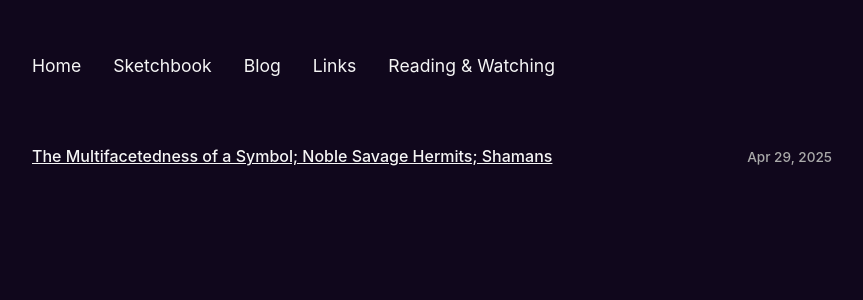
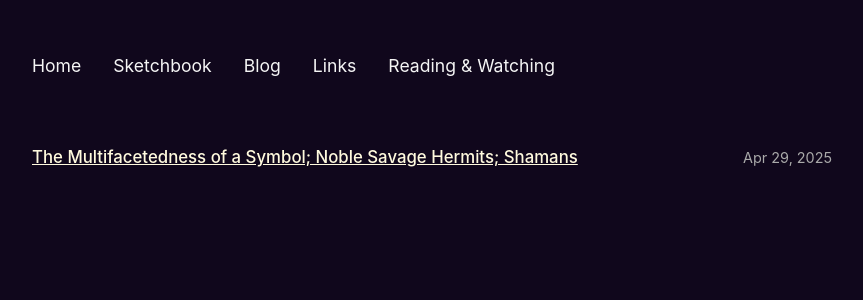
Before and after one commit to yanazuray/waterfalls-of-qaf, a Jekyll site: the page built from blog.md, in a window 1280 px wide. Shown: the top 300 px of the page, without its empty margins (208-1071 px from the left). Built offline with Jekyll 4.4.1, drawn with Linux system fonts in a browser that asks for light colours.

Commit message:
vault backup: 2025-04-29 18:56:02

```diff
--- a/assets/css/styles.scss
+++ b/assets/css/styles.scss
@@ -107,33 +107,38 @@
   }
 }
 
+/* Blog posts */
 ul.post-list {
   list-style: none;
-  padding-left: 0;
+  padding: 0;
   margin: 2rem 0;
 }
 
 ul.post-list li {
-  margin-bottom: 1.2rem;
+  margin: 0.6rem 0;
 }
 
-ul.post-list li h3.post-title {
-  font-size: 1rem;
-  font-weight: 500;
-  margin: 0;
+.post-item {
   display: flex;
   justify-content: space-between;
   align-items: baseline;
   flex-wrap: wrap;
 }
 
-ul.post-list li a {
+.post-link {
+  font-size: 1.05rem; /* Slightly larger than before */
+  font-weight: 500;
+  color: #fffade;
   text-decoration: underline;
-  color: inherit;
+  transition: color 0.2s ease;
 }
 
-ul.post-list li .post-date {
-  font-size: 0.85rem;
+.post-link:hover {
+  color: #ffffff;
+}
+
+.post-date {
+  font-size: 0.9rem;
   color: #aaa;
   margin-left: 1rem;
   white-space: nowrap;
--- a/blog.md
+++ b/blog.md
@@ -7,10 +7,10 @@
 <ul class="post-list">
   {% for post in site.posts %}
     <li>
-      <h3 class="post-title">
-        <a href="{{ post.url }}">{{ post.title }}</a>
+      <div class="post-item">
+        <a class="post-link" href="{{ post.url }}">{{ post.title }}</a>
         <span class="post-date">{{ post.date | date: "%b %d, %Y" }}</span>
-      </h3>
+      </div>
     </li>
   {% endfor %}
 </ul>
```
Also changed, not shown: .obsidian/workspace.json.
